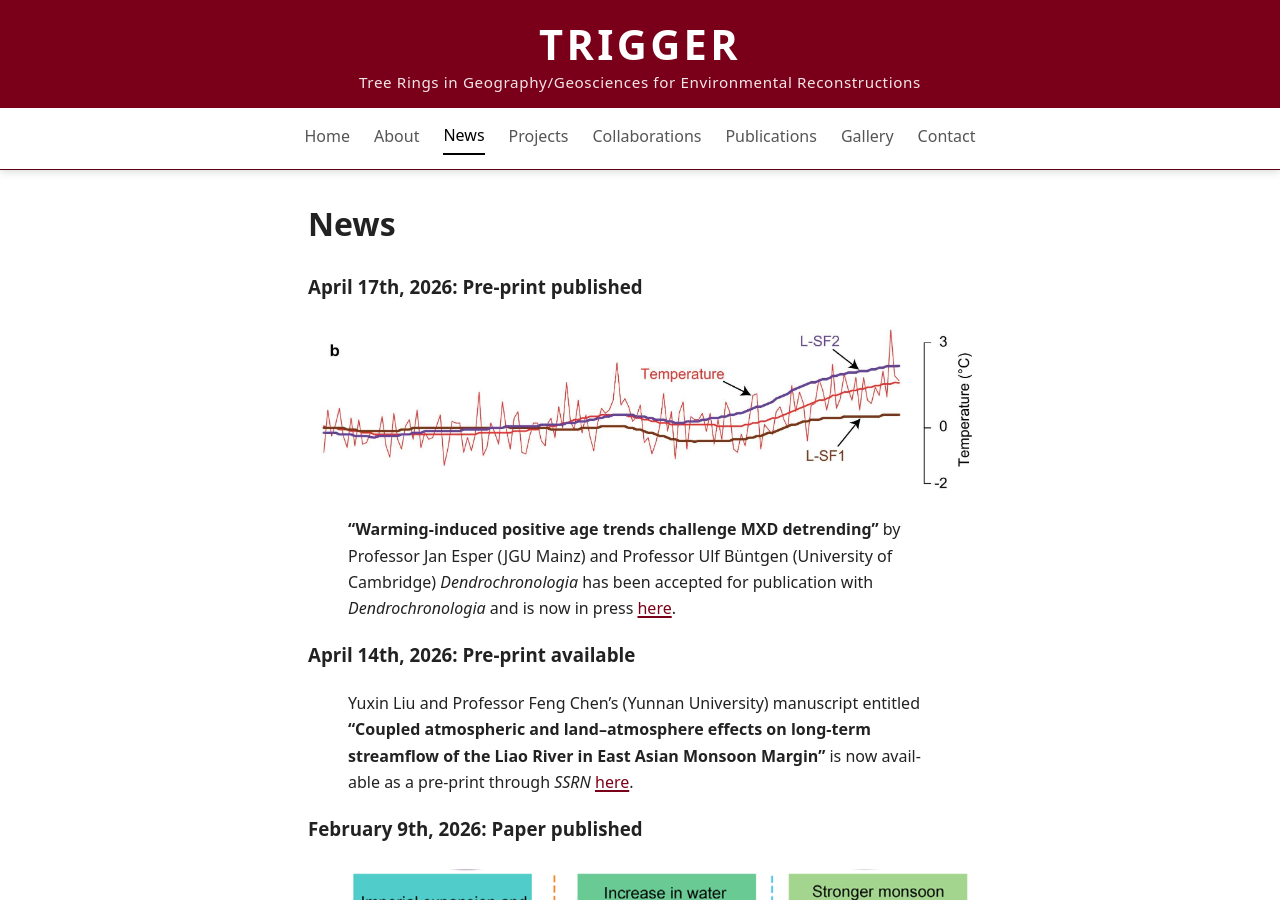
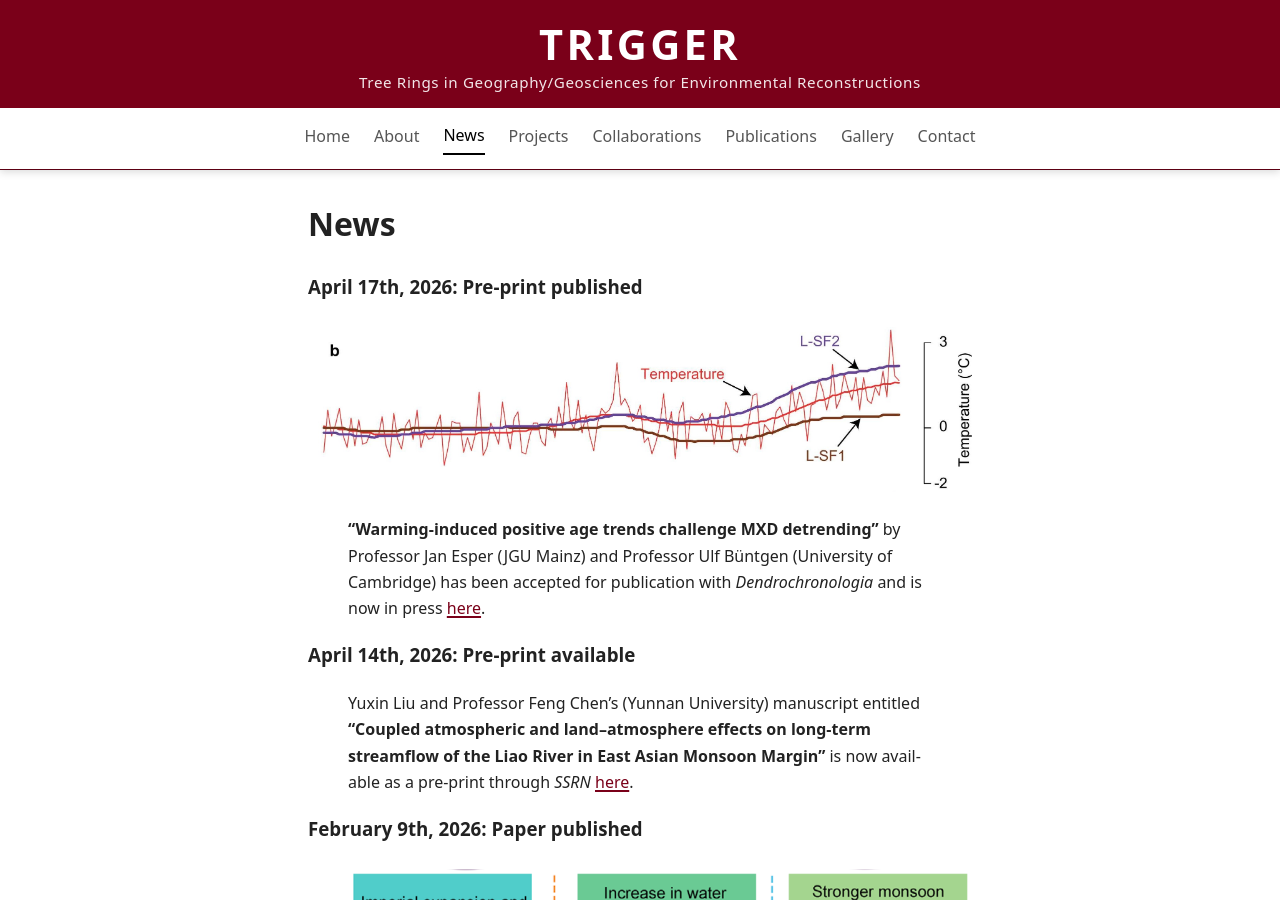
Before and after one commit to mcatorbenson/mcatorbenson.github.io, a Jekyll site: the page built from news/index.md, in a window 1280 px wide and 900 px high. Built offline with Jekyll 4.4.1, drawn with Linux system fonts in a browser that asks for light colours.

Commit message:
Update index.md

```diff
--- a/news/index.md
+++ b/news/index.md
@@ -9,7 +9,7 @@
     <img src="../assets/temp/esper26DENDRO.jpg" alt="Esper 2026 - Dendrochronologia">
 </a>
 
-> **"Warming-induced positive age trends challenge MXD detrending"** by Professor Jan Esper (JGU Mainz) and Professor Ulf Büntgen (University of Cambridge) *Dendrochronologia* has been accepted for publication with *Dendrochronologia* and is now in press [here](https://www.sciencedirect.com/science/article/pii/S1125786526000615).
+> **"Warming-induced positive age trends challenge MXD detrending"** by Professor Jan Esper (JGU Mainz) and Professor Ulf Büntgen (University of Cambridge) has been accepted for publication with *Dendrochronologia* and is now in press [here](https://www.sciencedirect.com/science/article/pii/S1125786526000615).
 
 ### April 14th, 2026: Pre-print available
 > Yuxin Liu and Professor Feng Chen's (Yunnan University) manuscript entitled **"Coupled atmospheric and land–atmosphere effects on long-term streamflow of the Liao River in East Asian Monsoon Margin"** is now available as a pre-print through *SSRN* [here](https://papers.ssrn.com/sol3/papers.cfm?abstract_id=6561250&__cf_chl_tk=ymQTMB..qP0HNiGi82n_NzHvp69gJGiN6fymFwd1Mjc-1776205069-1.0.1.1-eaYlr31tWVA0xfIqjrnRCaxe.tMndwGJd_b9dhWiZmI).
```
